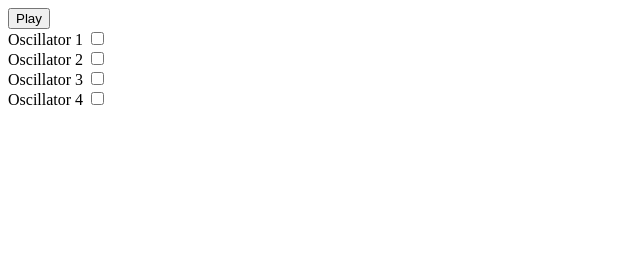
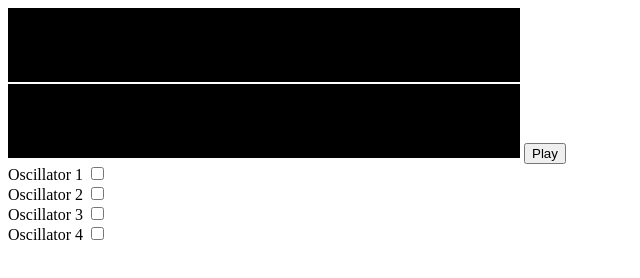
Before and after one commit to SadPandaBear/shinse, a plain HTML site: page index.html in a window 1280 px wide. Shown: the whole page, without its empty margins (0-640 px from the left). Drawn offline with Linux system fonts and the light colour scheme.

Commit message:
add oscilloscope

```diff
--- a/effects.js
+++ b/effects.js
@@ -10,13 +10,16 @@ const Effects = (state, context) => {
   }
 
   const playOscillator = (i) => {
-    state.oscillators[i] = createOscillator(context, state)
-    state.oscillators[i].start()
+    state.oscillators[i].node = createOscillator(context, {
+      oscillator: state.oscillators[i],
+      masterGainNode: state.masterGainNode,
+    })
+    state.oscillators[i].node.start()
   }
 
   const stopOscillator = (i) => {
-    state.oscillators[i].stop(0)
-    state.oscillators[i] = null
+    state.oscillators[i].node.stop(0)
+    state.oscillators[i].node = null
   }
 
   return {
--- a/gain.js
+++ b/gain.js
@@ -1,4 +1,6 @@
-const createGain = (context) => {
+const createGain = (context, analyser) => {
   const masterGainNode = context.createGain()
+  masterGainNode.connect(analyser)
+  analyser.connect(context.destination)
   return masterGainNode
 }
--- a/index.html
+++ b/index.html
@@ -4,15 +4,8 @@
   <meta name="viewport" content="width=device-width, initial-scale=1.0">
   <title>Document</title>
 </head>
-  <style>
-    #canvas {
-        margin-left: auto;
-        margin-right: auto;
-        display: block;
-        background-color: black;
-    }
-  </style>
 <body>
+  <canvas id="canvas"></canvas>
   <button id="player">Play</button>
   <div>
     <label>Oscillator 1</label>
@@ -34,6 +27,7 @@
   <script src="effects.js" type="text/javascript"></script>
   <script src="gain.js" type="text/javascript"></script>
   <script src="oscillator.js" type="text/javascript"></script>
+  <script src="oscilloscope.js" type="text/javascript"></script>
   <script src="index.js" type="text/javascript"></script>
 </body>
 </html>
--- a/index.js
+++ b/index.js
@@ -3,15 +3,15 @@ window.AudioContext =
 
 const main = (initialState, eff) => () => {
   const audioContext = new AudioContext()
+  audioContext.suspend()
+  const analyser = audioContext.createAnalyser()
 
-  const sineTerms = new Float32Array([0, 0, 1, 0, 1])
-  const cosineTerms = new Float32Array(sineTerms.length)
-  const customWaveform = audioContext.createPeriodicWave(cosineTerms, sineTerms)
+  const oscilloscope = Oscilloscope(analyser)
+  oscilloscope.init()
 
   const state = Object.assign(initialState, {
-    masterGainNode: createGain(audioContext),
+    masterGainNode: createGain(audioContext, analyser),
   })
-
   const effects = eff(state, audioContext)
 
   const btnPlayer = document.getElementById("player")
--- a/oscillator.js
+++ b/oscillator.js
@@ -1,13 +1,8 @@
-const createOscillator = (context, { wave: { type, frequency }, ...state }) => {
+const createOscillator = (context, { oscillator, masterGainNode }) => {
   const osc = context.createOscillator()
-  osc.connect(state.masterGainNode).connect(context.destination)
+  osc.connect(masterGainNode).connect(context.destination)
+  osc.type = oscillator.wave.type
 
-  if (type == WaveType.CUSTOM) {
-    osc.setPeriodicWave(customWaveform)
-  } else {
-    osc.type = WaveType.SINE
-  }
-
-  osc.frequency.value = frequency
+  osc.frequency.value = oscillator.wave.frequency
   return osc
 }
--- /dev/null
+++ b/oscilloscope.js
@@ -0,0 +1,50 @@
+const Oscilloscope = (analyser) => {
+  const canvas = document.getElementById("canvas")
+  const canvasCtx = canvas.getContext("2d")
+
+  canvas.width = 512
+  WIDTH = canvas.width
+  HEIGHT = canvas.height
+
+  analyser.fftSize = 2048
+  const bufferLength = analyser.fftSize
+  const dataArray = new Uint8Array(bufferLength)
+  const sliceWidth = (WIDTH * 1.0) / bufferLength
+
+  const draw = function () {
+    requestAnimationFrame(draw)
+    analyser.getByteTimeDomainData(dataArray)
+
+    canvasCtx.fillStyle = "black"
+    canvasCtx.fillRect(0, 0, WIDTH, HEIGHT)
+    canvasCtx.lineWidth = 2
+    canvasCtx.strokeStyle = "white"
+    canvasCtx.beginPath()
+
+    let x = 0
+    dataArray.forEach((d, i) => {
+      const v = d / 128.0
+      const y = (v * HEIGHT) / 2
+
+      if (i === 0) {
+        canvasCtx.moveTo(x, y)
+      } else {
+        canvasCtx.lineTo(x, y)
+      }
+
+      x += sliceWidth
+    })
+
+    canvasCtx.lineTo(canvas.width, canvas.height / 2)
+    canvasCtx.stroke()
+  }
+
+  const init = () => {
+    canvasCtx.clearRect(0, 0, WIDTH, HEIGHT)
+    draw()
+  }
+
+  return {
+    init,
+  }
+}
--- a/state.js
+++ b/state.js
@@ -3,15 +3,18 @@ const WaveType = {
   SQUARE: "square",
   SAWTOOTH: "sawtooth",
   TRIANGLE: "triangle",
-  CUSTOM: "custom",
 }
 
 const initialState = {
-  oscillators: [],
+  oscillators: Array(4)
+    .fill()
+    .map(() => ({
+      node: null,
+      wave: {
+        type: WaveType.SINE,
+        frequency: 261.63,
+      },
+    })),
   masterGainNode: null,
-  wave: {
-    type: WaveType.SINE,
-    frequency: 880,
-  },
   playing: false,
 }
```
